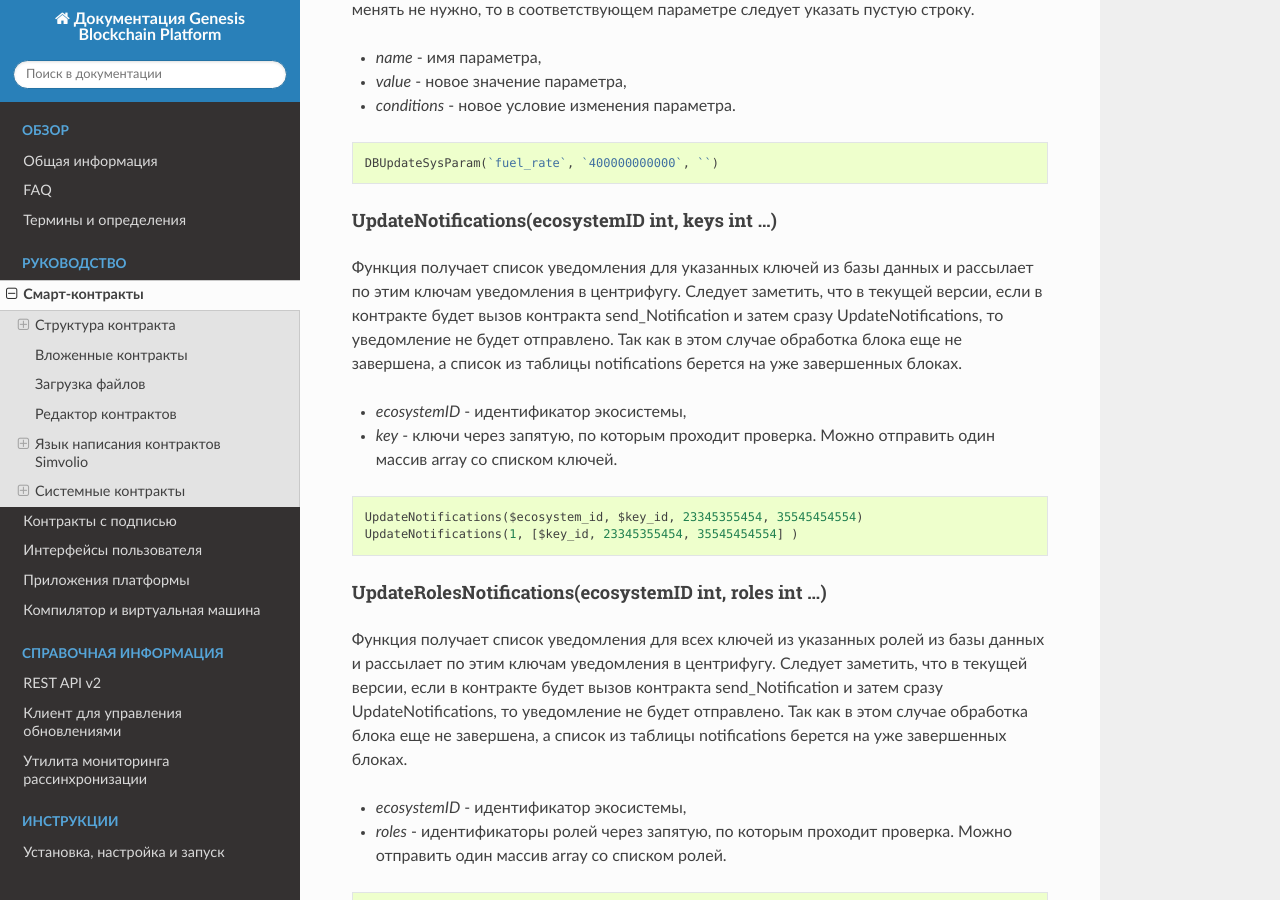
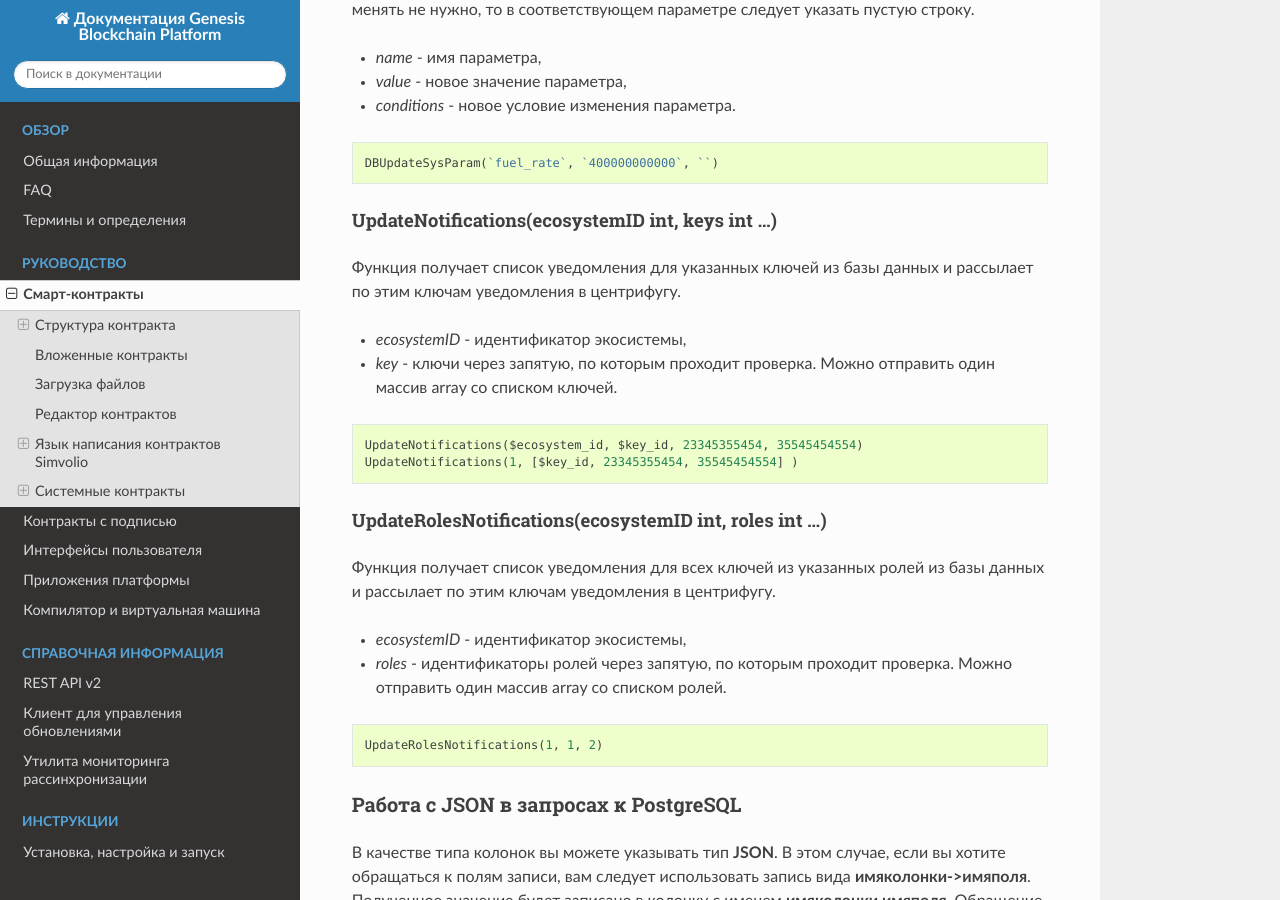
Before and after one commit to AplaProject/apla-docs-ru, a Sphinx documentation site: the page built from source/topics/script.rst, in a window 1280 px wide and 900 px high, scrolled down 31273 px. Built offline with Sphinx 7.4.7 and the Read the Docs theme 2.0.0, drawn with Linux system fonts in a browser that asks for light colours.

Commit message:
Update script.rst

```diff
--- a/source/topics/script.rst
+++ b/source/topics/script.rst
@@ -1339,7 +1339,7 @@ DBUpdateSysParam(name, value, conditions string)
 UpdateNotifications(ecosystemID int, keys int ...)
 --------------------------------------------------
 
-Функция получает список уведомления для указанных ключей из базы данных и рассылает по этим ключам уведомления в центрифугу. Следует заметить, что в текущей версии, если в контракте будет вызов контракта send_Notification и затем сразу UpdateNotifications, то уведомление не будет отправлено. Так как в этом случае обработка блока еще не завершена, а список из таблицы notifications берется на уже завершенных блоках.
+Функция получает список уведомления для указанных ключей из базы данных и рассылает по этим ключам уведомления в центрифугу.
 
 * *ecosystemID* - идентификатор экосистемы,
 * *key* - ключи через запятую, по которым проходит проверка. Можно отправить один массив array со списком ключей.
@@ -1352,7 +1352,7 @@ UpdateNotifications(ecosystemID int, keys int ...)
 UpdateRolesNotifications(ecosystemID int, roles int ...)
 --------------------------------------------------------
 
-Функция получает список уведомления для всех ключей из указанных ролей из базы данных и рассылает по этим ключам уведомления в центрифугу. Следует заметить, что в текущей версии, если в контракте будет вызов контракта send_Notification и затем сразу UpdateNotifications, то уведомление не будет отправлено. Так как в этом случае обработка блока еще не завершена, а список из таблицы notifications берется на уже завершенных блоках.
+Функция получает список уведомления для всех ключей из указанных ролей из базы данных и рассылает по этим ключам уведомления в центрифугу.
 
 * *ecosystemID* - идентификатор экосистемы,
 * *roles* - идентификаторы ролей через запятую, по которым проходит проверка. Можно отправить один массив array со списком ролей.
```
